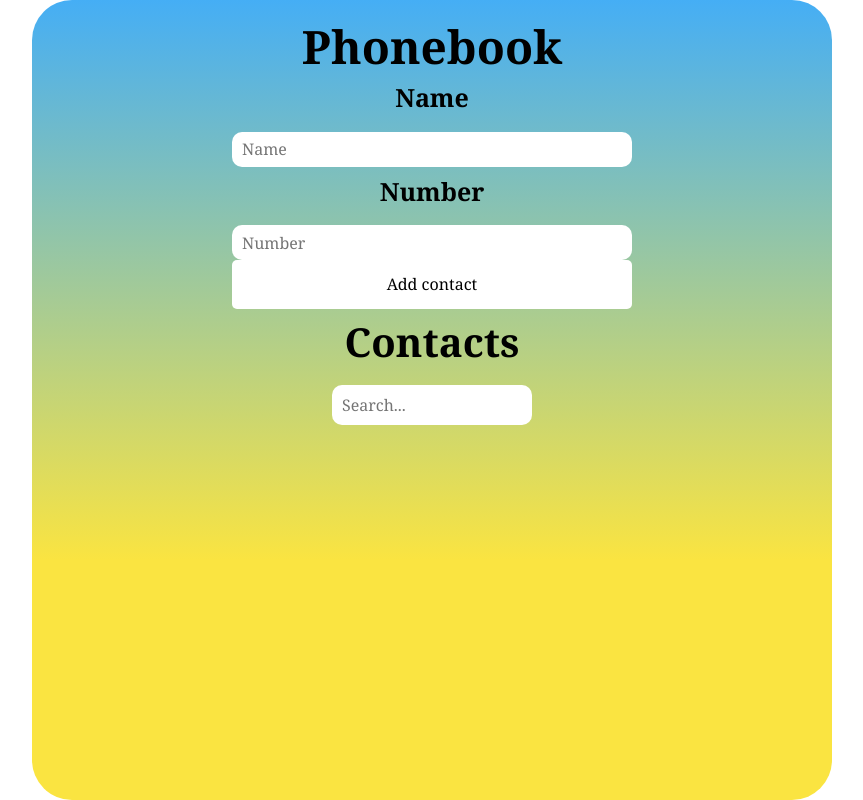
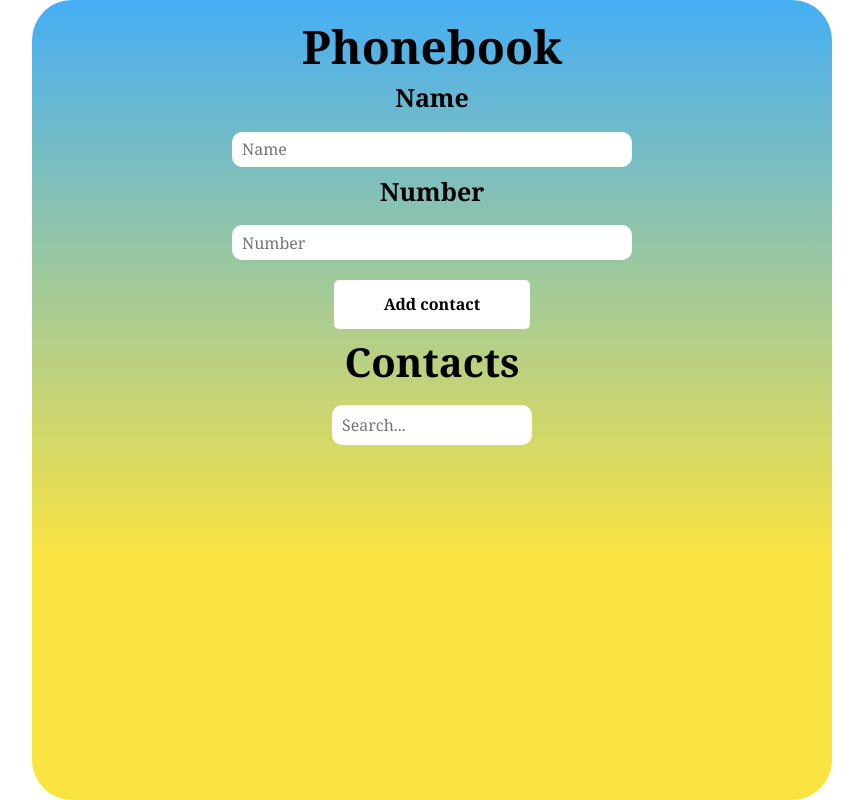
Before and after one commit to Indisputable09/goit-react-hw-07-phonebook, a React (Create React App) app: page / in a window 1280 px wide. Shown: the whole page, without its empty margins (208-1071 px from the left). Built offline with nearby package versions, Linux system fonts and the light colour scheme; no server answers.

Commit message:
Update Button.jsx

```diff
--- a/src/components/Button/Button.jsx
+++ b/src/components/Button/Button.jsx
@@ -12,7 +12,7 @@ const Button = ({
       type={type}
       onClick={click}
       disabled={isDeleting}
-      // className={className}
+      className={className}
     >
       {children}
     </ButtonStyled>
```
